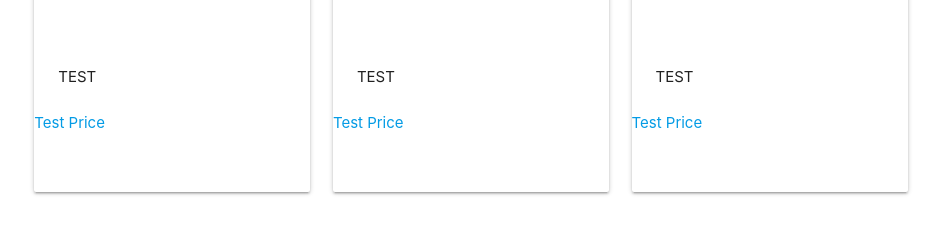
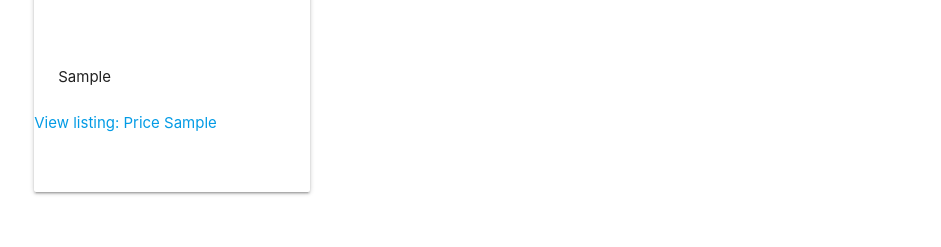
Before and after one commit to HitanshuSoni/craigslist-clone, a Django app: template templates/craigslistcloneapp/new_search.html in a window 1280 px wide. Shown: the part 900-1147 px from the top of the page, without its empty margins (169-1110 px from the left). Run offline with Django 3.2, Linux system fonts and the light colour scheme; data comes from the database, SQL or seed files in the repository; both versions use the stored data as it was after the commit; the template is opened without the code that fills it: values that come from a table or form of the project are taken from there, most other values are stand-ins (such as "Sample title", 1, 10 or a date in 2020).

Commit message:
Add Craigslist search funtionality

```diff
--- a/templates/craigslistcloneapp/new_search.html
+++ b/templates/craigslistcloneapp/new_search.html
@@ -2,44 +2,23 @@
 
 <h2 style="text-align:center;">{{ search | title }}</h2>
 <div class="row">
+    {% for post in final_postings %}
     <div class="col s4">
         <div class="card">
             <div class="card-image">
-                <a href="/"><img src="/" alt=""></a>
+                <a href="{{ post.1 }}"><img src="{{ post.3}}" alt=""></a>
             </div>
             <div class="card-content">
-                <p>TEST</p>
+                <p>{{post.0}}</p>
             </div>
-            <div class="card-actions">
-                <a href="">Test Price</a>
+            <div class="card-actions style:color:yellow; text-align:center;">
+                <a href="{{ post.1}}">View listing: Price {{ post.2 }}</a>
             </div>
         </div>
     </div>
-    <div class="col s4">
-        <div class="card">
-            <div class="card-image">
-                <a href="/"><img src="/" alt=""></a>
-            </div>
-            <div class="card-content">
-                <p>TEST</p>
-            </div>
-            <div class="card-actions">
-                <a href="">Test Price</a>
-            </div>
-        </div>
-    </div>
-    <div class="col s4">
-        <div class="card">
-            <div class="card-image">
-                <a href="/"><img src="/" alt=""></a>
-            </div>
-            <div class="card-content">
-                <p>TEST</p>
-            </div>
-            <div class="card-actions">
-                <a href="">Test Price</a>
-            </div>
-        </div>
-    </div>
+    {% endfor %}
+
 </div>
-{% endblock %}
+
+
+{% endblock content %}
```
Also changed, not shown: craigslistcloneapp/views.py (+61 -2 lines), db.sqlite3.
